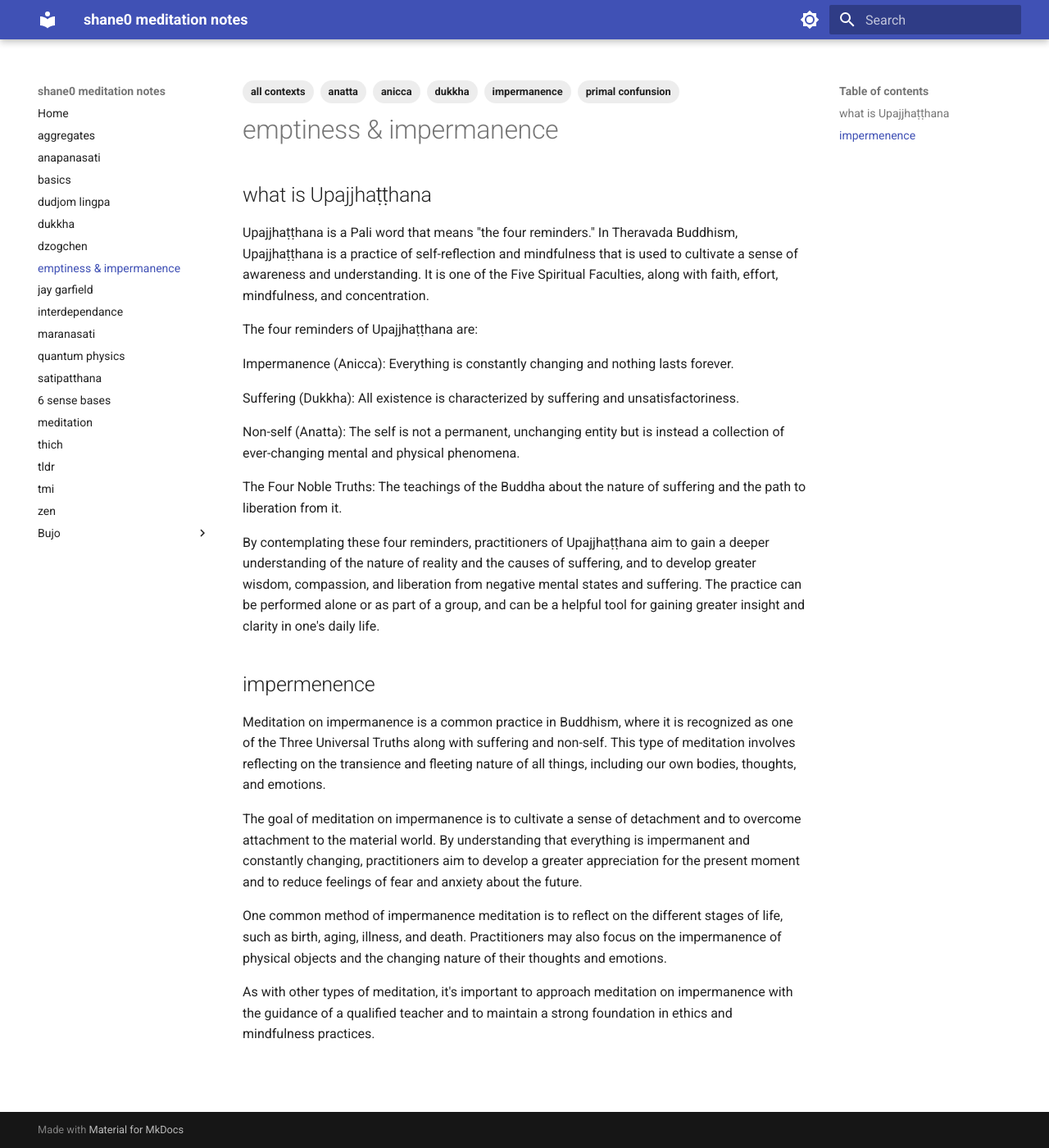
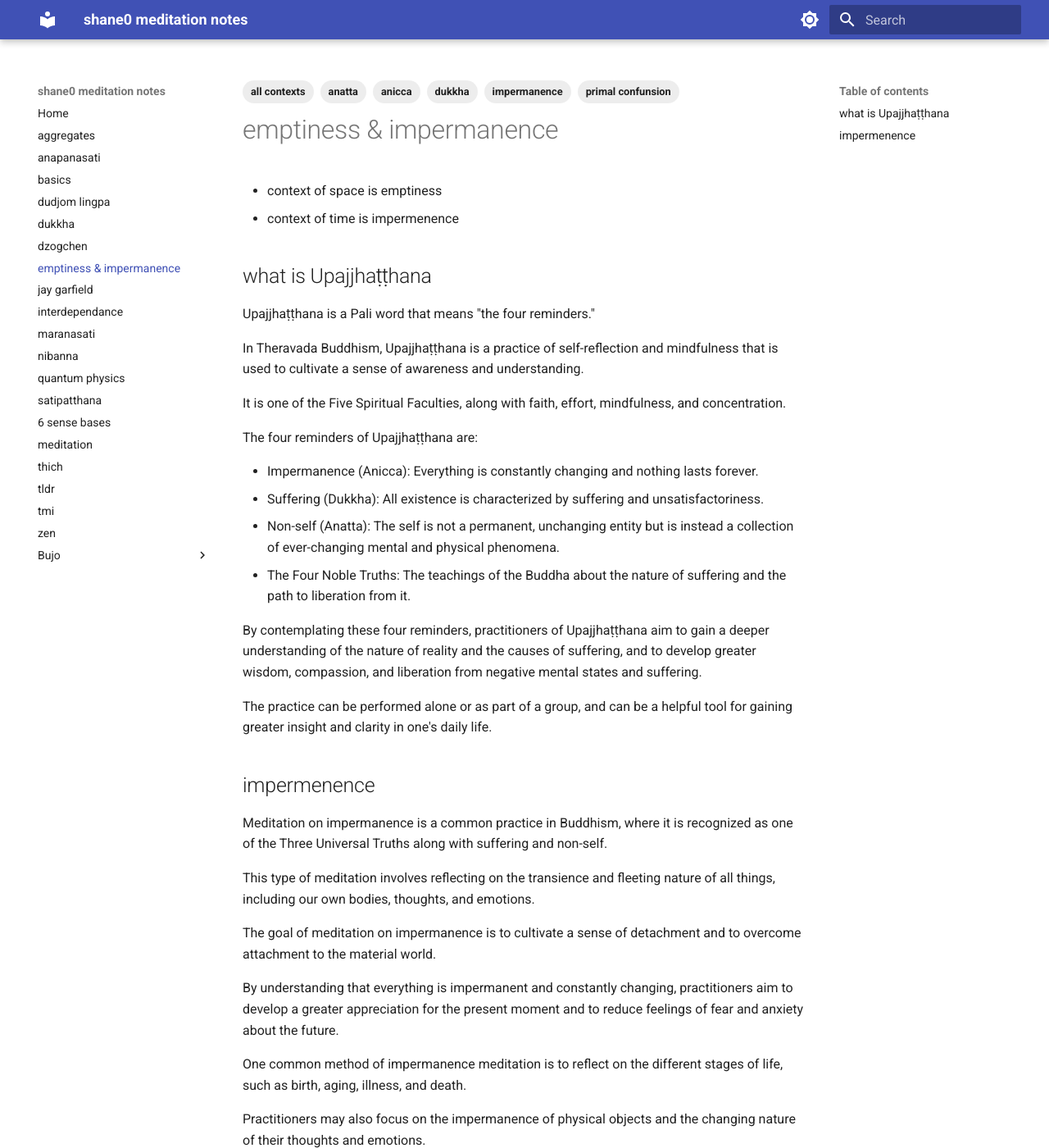
Before and after one commit to shane0/shane0.github.io, an MkDocs documentation site: the page built from docs/emptiness.md, in a window 1280 px wide and 1400 px high. Shown: the whole window at 82% size. Built offline with MkDocs 1.6.1 and Material for MkDocs 9.7.7, drawn with Linux system fonts in a browser that asks for light colours.

Commit message:
'little boops'

```diff
--- a/docs/emptiness.md
+++ b/docs/emptiness.md
@@ -9,28 +9,40 @@ tags:
 ---
 # emptiness & impermanence
 
+- context of space is emptiness
+- context of time is impermenence
+
 ## what is Upajjhaṭṭhana
 
-Upajjhaṭṭhana is a Pali word that means "the four reminders." In Theravada Buddhism, Upajjhaṭṭhana is a practice of self-reflection and mindfulness that is used to cultivate a sense of awareness and understanding. It is one of the Five Spiritual Faculties, along with faith, effort, mindfulness, and concentration.
+Upajjhaṭṭhana is a Pali word that means "the four reminders."
+
+In Theravada Buddhism, Upajjhaṭṭhana is a practice of self-reflection and mindfulness that is used to cultivate a sense of awareness and understanding.
+
+It is one of the Five Spiritual Faculties, along with faith, effort, mindfulness, and concentration.
 
 The four reminders of Upajjhaṭṭhana are:
 
-Impermanence (Anicca): Everything is constantly changing and nothing lasts forever.
+- Impermanence (Anicca): Everything is constantly changing and nothing lasts forever.
+- Suffering (Dukkha): All existence is characterized by suffering and unsatisfactoriness.
+- Non-self (Anatta): The self is not a permanent, unchanging entity but is instead a collection of ever-changing mental and physical phenomena.
+- The Four Noble Truths: The teachings of the Buddha about the nature of suffering and the path to liberation from it.
 
-Suffering (Dukkha): All existence is characterized by suffering and unsatisfactoriness.
+By contemplating these four reminders, practitioners of Upajjhaṭṭhana aim to gain a deeper understanding of the nature of reality and the causes of suffering, and to develop greater wisdom, compassion, and liberation from negative mental states and suffering.
 
-Non-self (Anatta): The self is not a permanent, unchanging entity but is instead a collection of ever-changing mental and physical phenomena.
-
-The Four Noble Truths: The teachings of the Buddha about the nature of suffering and the path to liberation from it.
-
-By contemplating these four reminders, practitioners of Upajjhaṭṭhana aim to gain a deeper understanding of the nature of reality and the causes of suffering, and to develop greater wisdom, compassion, and liberation from negative mental states and suffering. The practice can be performed alone or as part of a group, and can be a helpful tool for gaining greater insight and clarity in one's daily life.
+The practice can be performed alone or as part of a group, and can be a helpful tool for gaining greater insight and clarity in one's daily life.
 
 ## impermenence
 
-Meditation on impermanence is a common practice in Buddhism, where it is recognized as one of the Three Universal Truths along with suffering and non-self. This type of meditation involves reflecting on the transience and fleeting nature of all things, including our own bodies, thoughts, and emotions.
+Meditation on impermanence is a common practice in Buddhism, where it is recognized as one of the Three Universal Truths along with suffering and non-self.
 
-The goal of meditation on impermanence is to cultivate a sense of detachment and to overcome attachment to the material world. By understanding that everything is impermanent and constantly changing, practitioners aim to develop a greater appreciation for the present moment and to reduce feelings of fear and anxiety about the future.
+This type of meditation involves reflecting on the transience and fleeting nature of all things, including our own bodies, thoughts, and emotions.
 
-One common method of impermanence meditation is to reflect on the different stages of life, such as birth, aging, illness, and death. Practitioners may also focus on the impermanence of physical objects and the changing nature of their thoughts and emotions.
+The goal of meditation on impermanence is to cultivate a sense of detachment and to overcome attachment to the material world.
+
+By understanding that everything is impermanent and constantly changing, practitioners aim to develop a greater appreciation for the present moment and to reduce feelings of fear and anxiety about the future.
+
+One common method of impermanence meditation is to reflect on the different stages of life, such as birth, aging, illness, and death.
+
+Practitioners may also focus on the impermanence of physical objects and the changing nature of their thoughts and emotions.
 
 As with other types of meditation, it's important to approach meditation on impermanence with the guidance of a qualified teacher and to maintain a strong foundation in ethics and mindfulness practices.
```
Also changed, not shown: docs/anapanasati.md (+8 -4 lines), docs/basics.md (+21 -0 lines), docs/dzogchen.md (+3 -1 lines), docs/nibanna.md (added, +21 -0 lines).
